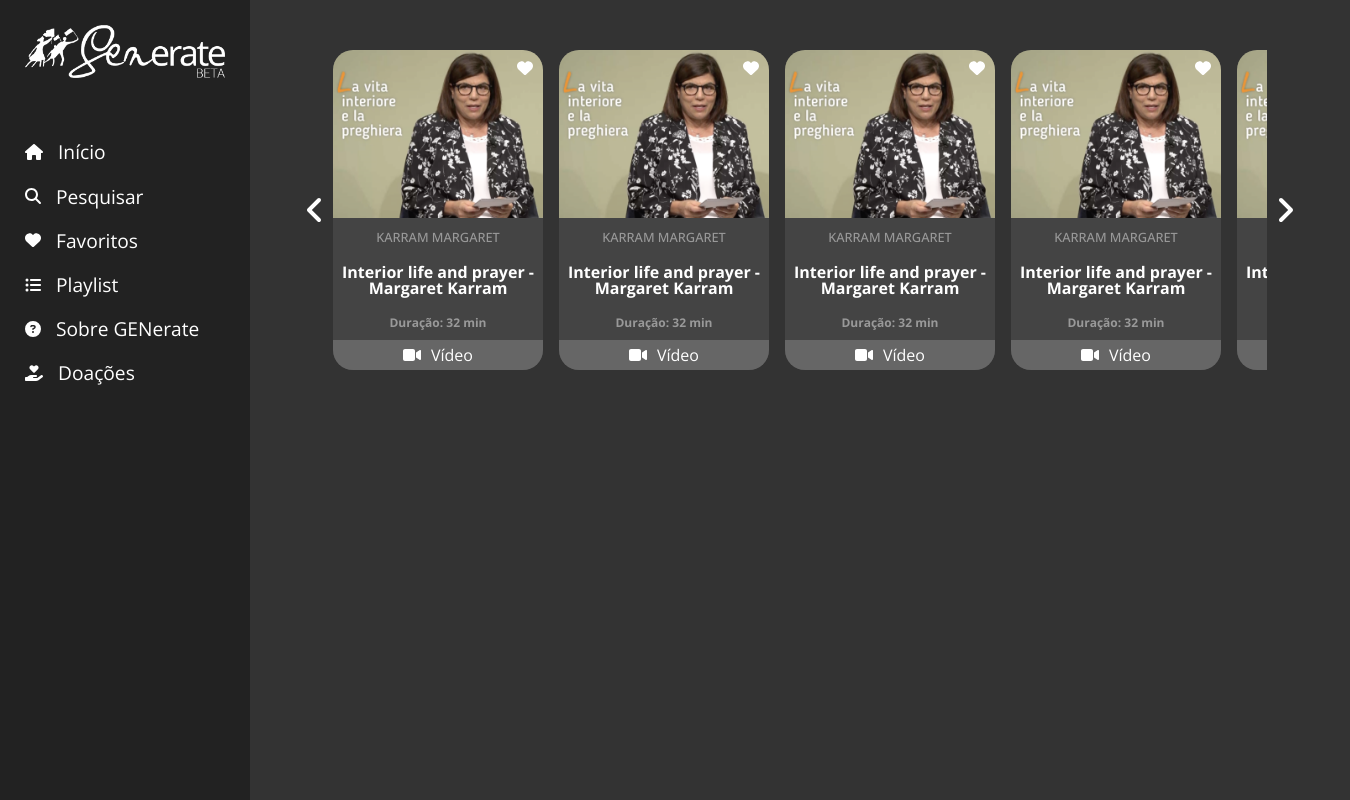
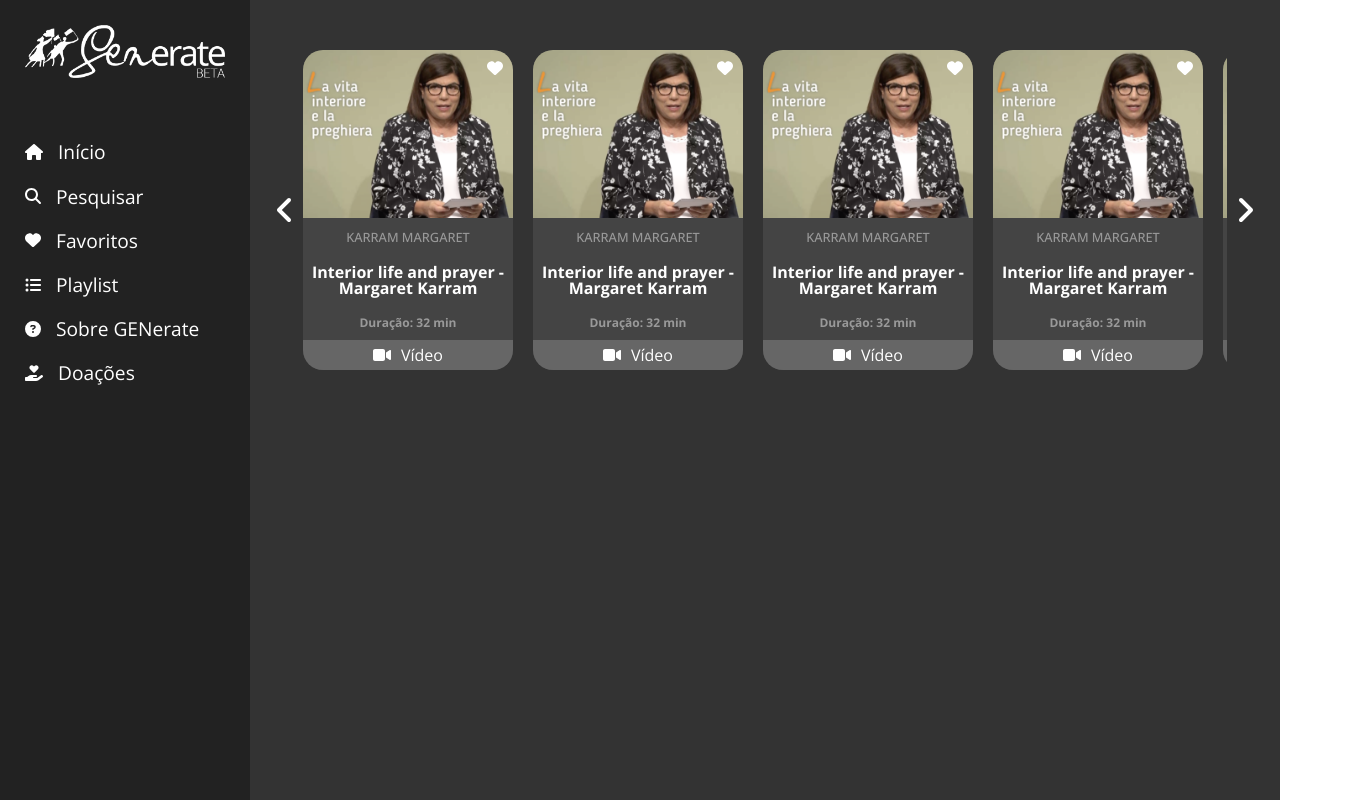
Before and after one commit to JeffersonRenato/new-generate, a React (Create React App) app: page /home in a window 1280 px wide. Shown: the whole page, 1350 px wide, since content can reach past the window. Built offline with nearby package versions, Linux system fonts and the light colour scheme.

Commit message:
carousel functionalyties

```diff
--- a/src/Components/Carousel/carousel.controller.tsx
+++ b/src/Components/Carousel/carousel.controller.tsx
@@ -1,9 +1,39 @@
-import { FC } from "react";
+import { FC, useState } from "react";
 import View from "./carousel.view";
 
 const Carousel: FC = () => {
+  const [left, setLeft] = useState(0);
+  const [disabledArrowLeft, setDisabledArrowLeft] = useState(false);
+  const [disabledArrowRight, setDisabledArrowRight] = useState(false);
+
+  function onClickLeft() {
+    if (left < 0) {
+      setLeft(left + 230);
+      setDisabledArrowRight(false);
+    } else {
+      setDisabledArrowLeft(true);
+    }
+  }
+
+  function onClickRight() {
+    const wrapperDiv = document.getElementsByClassName("carousel-content-area")[0];
+    const innerDiv = document.getElementsByClassName("carousel-content")[0];
+    if (left > -innerDiv.clientWidth + wrapperDiv.clientWidth) {
+      setLeft(left - 230);
+      setDisabledArrowLeft(false);
+    } else {
+      setDisabledArrowRight(true);
+    }
+  }
+
   return (
-    <View />
+    <View
+      left={left}
+      onClickLeft={onClickLeft}
+      onClickRight={onClickRight}
+      disabledArrowLeft={disabledArrowLeft}
+      disabledArrowRight={disabledArrowRight}
+    />
   );
 };
 
--- a/src/Components/Carousel/carousel.style.scss
+++ b/src/Components/Carousel/carousel.style.scss
@@ -1,6 +1,5 @@
 .carousel-area {
-  max-width: 1100px;
-  width: 90%;
+  width: 100%;
   margin: 50px 0;
   display: flex;
   justify-content: space-between;
@@ -16,7 +15,8 @@
 
     .carousel-content {
       display: flex;
-      gap: 1em;
+      gap: 20px;
+      transition: 0.5s all;
     }
   }
 
@@ -24,11 +24,16 @@
   .carousel-icon-right {
     font-size: 2em;
     color: #fff;
-    transition: 0.3s;
+    transition: 0.3s color;
 
     &:hover {
       color: #666;
       cursor: pointer;
     }
   }
+
+  .disabled-arrow {
+    opacity: 0;
+    pointer-events: none;
+  }
 }
--- a/src/Components/Carousel/carousel.view.tsx
+++ b/src/Components/Carousel/carousel.view.tsx
@@ -2,14 +2,39 @@ import "./carousel.style.scss";
 import { FontAwesomeIcon } from "@fortawesome/react-fontawesome";
 import { faAngleLeft, faAngleRight } from "@fortawesome/free-solid-svg-icons";
 import { Card } from "../Card";
+import { FC } from "react";
 
-const View = () => (
+interface ICarouselView {
+  onClickRight: () => void;
+  onClickLeft: () => void;
+  left: number;
+  disabledArrowLeft: boolean;
+  disabledArrowRight: boolean;
+}
+
+const View: FC<ICarouselView> = ({
+  onClickLeft,
+  onClickRight,
+  left,
+  disabledArrowLeft,
+  disabledArrowRight,
+}) => (
   <div className="carousel-area">
-    <div className="carousel-icon-left-area">
-      <FontAwesomeIcon icon={faAngleLeft} className="carousel-icon-left" />
+    <div className="carousel-icon-left-area" onClick={() => onClickLeft()}>
+      <FontAwesomeIcon
+        icon={faAngleLeft}
+        className={`carousel-icon-left ${
+          disabledArrowLeft ? "disabled-arrow" : ""
+        }`}
+      />
     </div>
     <div className="carousel-content-area">
-      <div className="carousel-content">
+      <div className="carousel-content" style={{ marginLeft: left }}>
+        <Card />
+        <Card />
+        <Card />
+        <Card />
+        <Card />
         <Card />
         <Card />
         <Card />
@@ -17,8 +42,13 @@ const View = () => (
         <Card />
       </div>
     </div>
-    <div className="carousel-icon-right-area">
-      <FontAwesomeIcon icon={faAngleRight} className="carousel-icon-right" />
+    <div className="carousel-icon-right-area" onClick={() => onClickRight()}>
+      <FontAwesomeIcon
+        icon={faAngleRight}
+        className={`carousel-icon-right ${
+          disabledArrowRight ? "disabled-arrow" : ""
+        }`}
+      />
     </div>
   </div>
 );
--- a/src/Components/Home/home.style.scss
+++ b/src/Components/Home/home.style.scss
@@ -1,4 +1,4 @@
 .home-area {
   display: flex;
-  justify-content: center;
+  margin: 0 25px;
 }
--- a/src/Components/Menu/menu.style.scss
+++ b/src/Components/Menu/menu.style.scss
@@ -7,6 +7,7 @@
     padding: 0 25px 0 25px;
     position: fixed;
     background: #222;
+    z-index: 99999;
 
     .imagem-logo {
       width: 200px;
@@ -48,7 +49,7 @@
 
   .conteudo {
     padding-left: 250px;
-    width: 100vw;
+    width: calc(100vw - 250px);
     min-height: 100vh;
     background: #333;
   }
```
